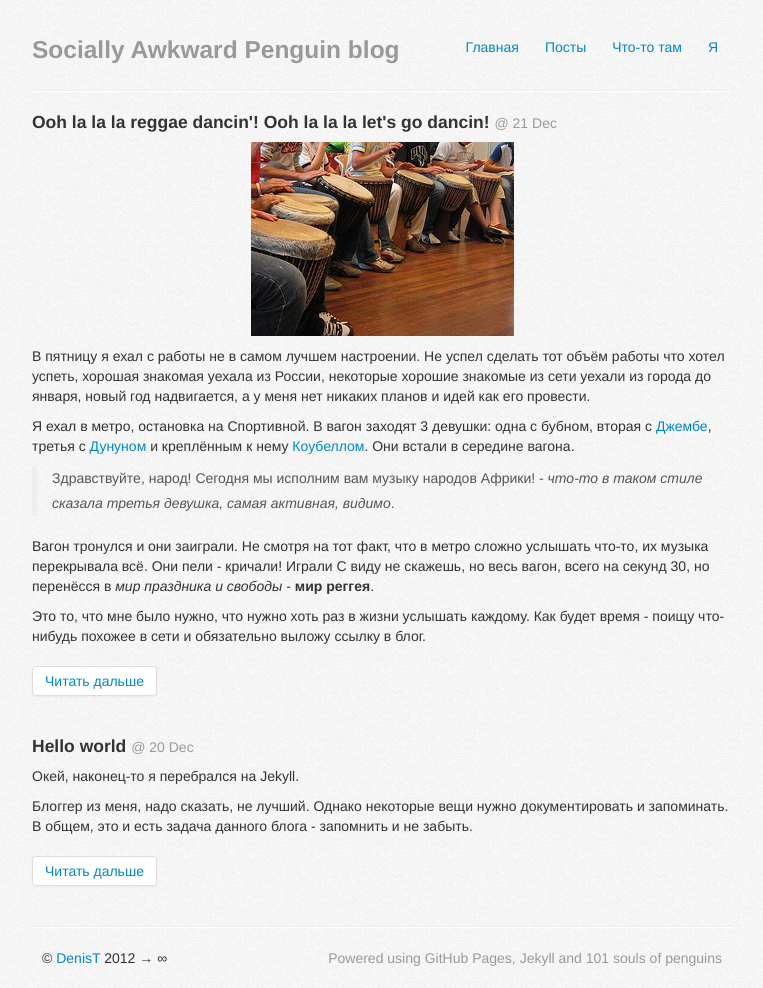
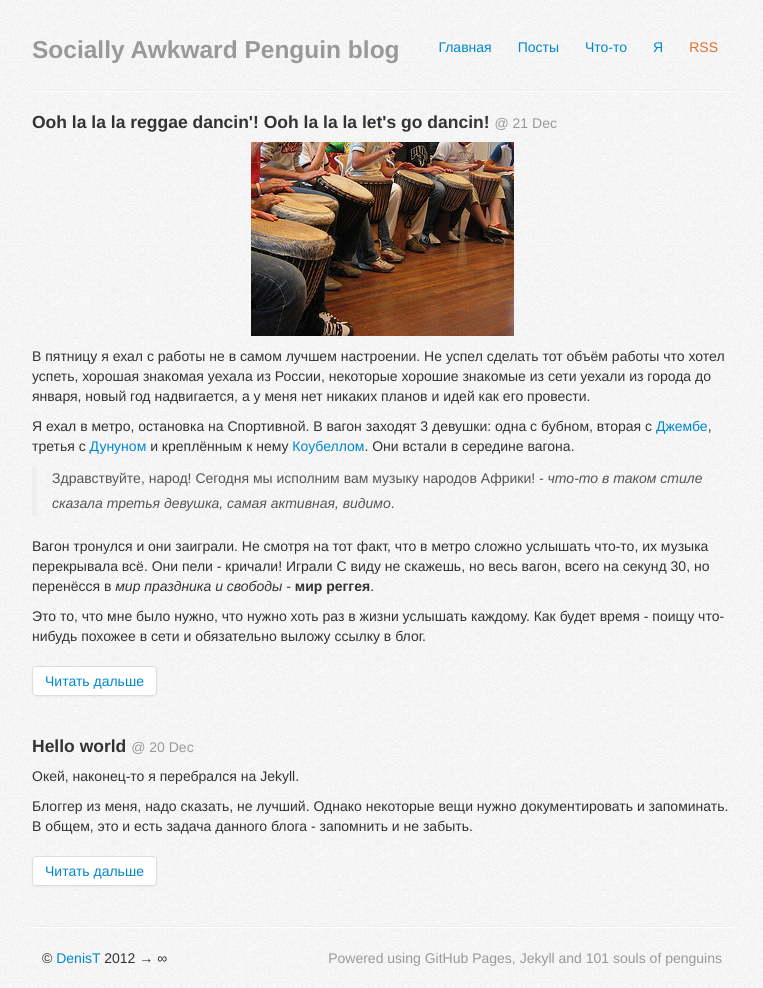
Before and after one commit to iorlas/iorlas.github.com, a Jekyll site: the page built from index.html, in a window 1280 px wide. Shown: the whole page, without its empty margins (258-1021 px from the left). Built offline with Jekyll 4.4.1, drawn with Linux system fonts in a browser that asks for light colours; Markdown is read by kramdown in place of the engine named in the settings.

Commit message:
Finnaly, updated and working...

```diff
--- a/_layouts/default.html
+++ b/_layouts/default.html
@@ -18,17 +18,17 @@
     <![endif]-->
 
     <!-- Le styles -->
-    <link href="{{ BASE_PATH }}/assets/css/bootstrap.css" rel="stylesheet">
-    <link href="{{ BASE_PATH }}/assets/css/style.css?body=1" rel="stylesheet">
-    <link href="{{ BASE_PATH }}/assets/css/bootstrap-responsive.css" rel="stylesheet">
+    <link href="{{ site.production_url }}/assets/css/bootstrap.css" rel="stylesheet">
+    <link href="{{ site.production_url }}/assets/css/style.css?body=1" rel="stylesheet">
+    <link href="{{ site.production_url }}/assets/css/bootstrap-responsive.css" rel="stylesheet">
 
 
     <!-- Le fav and touch icons -->
   <!-- Update these with your own images
-    <link rel="shortcut icon" href="{{ BASE_PATH }}/assets/images/favicon.ico">
-    <link rel="apple-touch-icon" href="{{ BASE_PATH }}/assets/images/apple-touch-icon.png">
-    <link rel="apple-touch-icon" sizes="72x72" href="{{ BASE_PATH }}/assets/images/apple-touch-icon-72x72.png">
-    <link rel="apple-touch-icon" sizes="114x114" href="{{ BASE_PATH }}/assets/images/apple-touch-icon-114x114.png">
+    <link rel="shortcut icon" href="{{ site.production_url }}/assets/images/favicon.ico">
+    <link rel="apple-touch-icon" href="{{ site.production_url }}/assets/images/apple-touch-icon.png">
+    <link rel="apple-touch-icon" sizes="72x72" href="{{ site.production_url }}/assets/images/apple-touch-icon-72x72.png">
+    <link rel="apple-touch-icon" sizes="114x114" href="{{ site.production_url }}/assets/images/apple-touch-icon-114x114.png">
   -->
   </head>
 
@@ -38,10 +38,11 @@
 
       <div class="masthead">
         <ul class="nav nav-pills pull-right">
-          <li {% if page.nav-active == "home" %}class="active"{% endif %}><a href="{{ BASE_PATH }}/">Главная</a></li>
-          <li {% if page.nav-active == "archive" %}class="active"{% endif %}><a href="{{ BASE_PATH }}/archive">Посты</a></li>
-          <li {% if page.nav-active == "pages" %}class="active"{% endif %}><a href="{{ BASE_PATH }}/pages">Что-то там</a></li>
-          <li {% if page.nav-active == "about" %}class="active"{% endif %}><a href="{{ BASE_PATH }}/about">Я</a></li>
+          <li {% if page.nav-active == "home" %}class="active"{% endif %}><a href="{{ site.production_url }}/">Главная</a></li>
+          <li {% if page.nav-active == "archive" %}class="active"{% endif %}><a href="{{ site.production_url }}/archive">Посты</a></li>
+          <li {% if page.nav-active == "pages" %}class="active"{% endif %}><a href="{{ site.production_url }}/pages">Что-то</a></li>
+          <li {% if page.nav-active == "about" %}class="active"{% endif %}><a href="{{ site.production_url }}/about">Я</a></li>
+          <li ><a href="{{ site.production_url }}/feed" style="color:#e06f2d;">RSS</a></li>
         </ul>
         <h3 class="muted">{{ site.name }}</h3>
       </div>
@@ -53,7 +54,7 @@
       <hr>
 
       <footer>
-        <p class="pull-left">&copy; <a href="{{ BASE_PATH }}/about">{{ site.author.name }}</a> 2012 → ∞ </p>
+        <p class="pull-left">&copy; <a href="{{ site.production_url }}/about">{{ site.author.name }}</a> 2012 → ∞ </p>
         <p class="pull-right muted">Powered using GitHub Pages, Jekyll and 101 souls of penguins</p>
       </footer>
 
--- a/feed.xml
+++ b/feed.xml
@@ -17,7 +17,7 @@
       <title>{{ post.title }}</title>
       <link>{{ page.description }}{{ post.url }}</link>
       <pubDate>{{ post.date | date: "%a, %d %b %Y %H:%M:%S %z" }}</pubDate>
-      <author>{{ site.author.name }}</author>
+      <author>{{ site.author.email }} ({{ site.author.name }})</author>
       <guid>{{ page.description }}{{ post.id }}</guid>
       <description>{{ post.content | xml_escape }}</description>
     </item>
```
